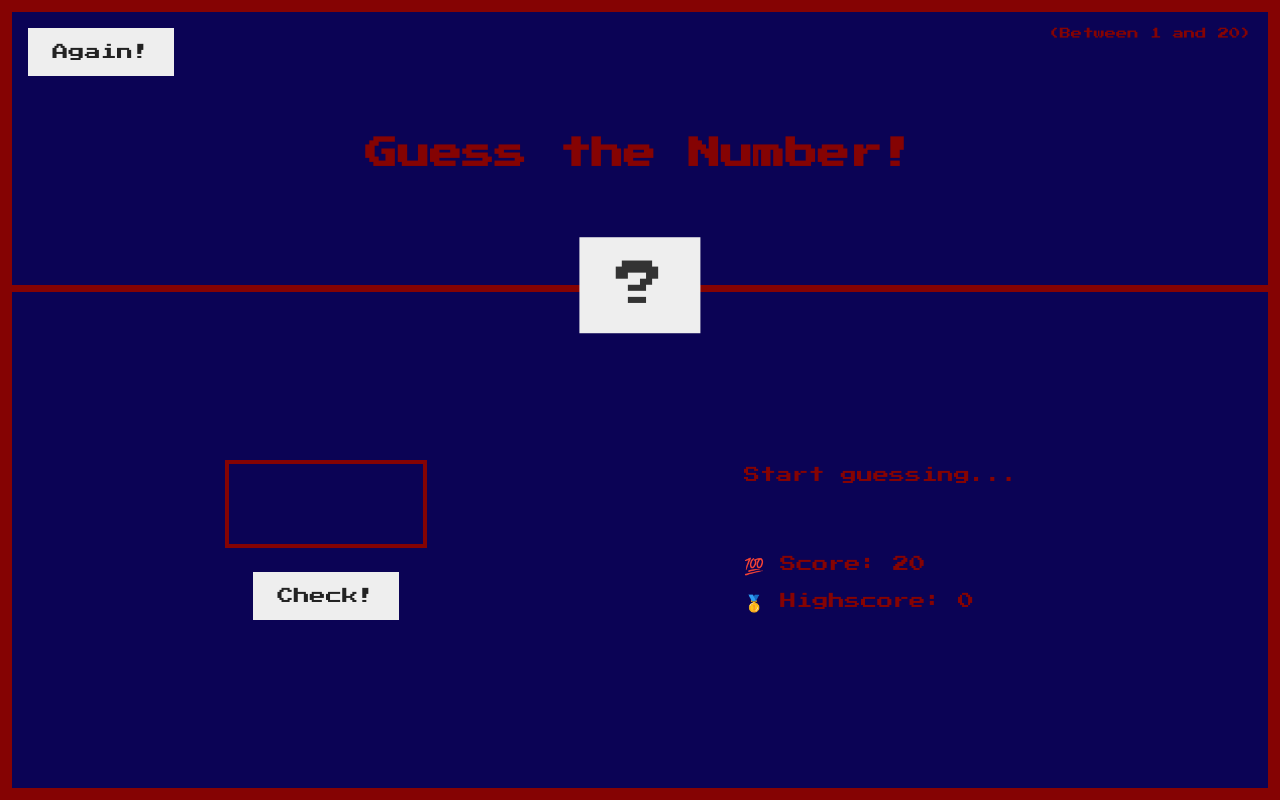
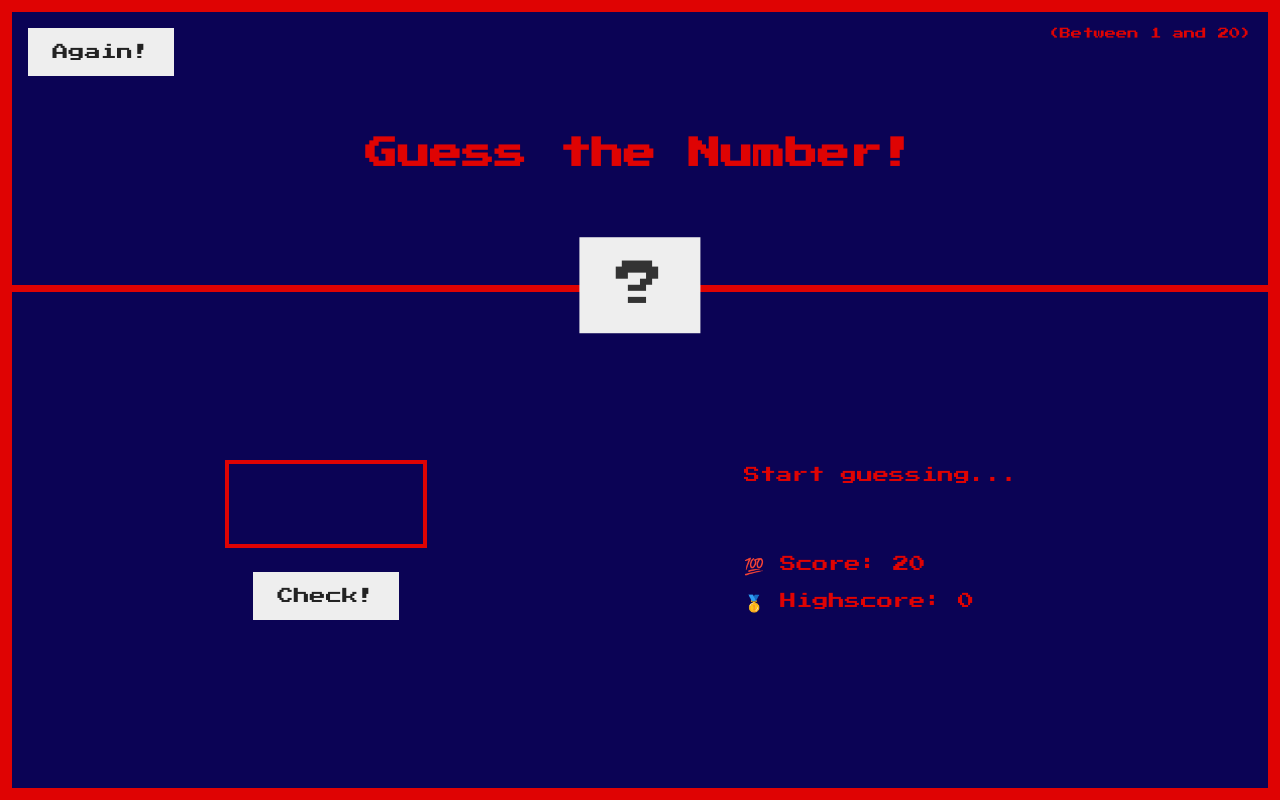
Before and after one commit to Blazze23/Guess-the-number-Game, a plain HTML site: page index.html in a window 1280 px wide. Drawn offline with Linux system fonts and the light colour scheme.

Commit message:
updated contrast

```diff
--- a/script.js
+++ b/script.js
@@ -76,7 +76,7 @@ document.querySelector('.again').addEventListener('click', function () {
   document.querySelector('.guess').value = '';
   changeMessage('Start guessing...');
   changeNumber('?');
-  changeStyles('rgb(11, 3, 85', '15rem', 'Guess the Number!');
+  changeStyles('#df0303', '15rem', 'Guess the Number!');
 });
 
 // Input change event
--- a/style.css
+++ b/style.css
@@ -13,24 +13,24 @@ html {
 
 body {
   font-family: 'Press Start 2P', sans-serif;
-  color: rgb(133, 3, 3);
+  color: #df0303;
   background-color: rgb(11, 3, 85);
   /* background-color: #fdb927; */
   /* background-color: #60b347; */
   /* background-color: #070807; */
-  border: 12px solid rgb(133, 3, 3);
+  border: 12px solid #df0303;
 }
 
 /* LAYOUT */
 header {
   position: relative;
   height: 35vh;
-  border-bottom: 7px solid rgb(133, 3, 3);
+  border-bottom: 7px solid #df0303;
 }
 
 main {
   height: 62vh;
-  color: rgb(133, 3, 3);
+  color: #df0303;
   display: flex;
   align-items: center;
   justify-content: space-around;
@@ -87,7 +87,7 @@ h1 {
 
 .guess {
   background: none;
-  border: 4px solid rgb(133, 3, 3);
+  border: 4px solid #df0303;
   font-family: inherit;
   color: inherit;
   font-size: 5rem;
```
